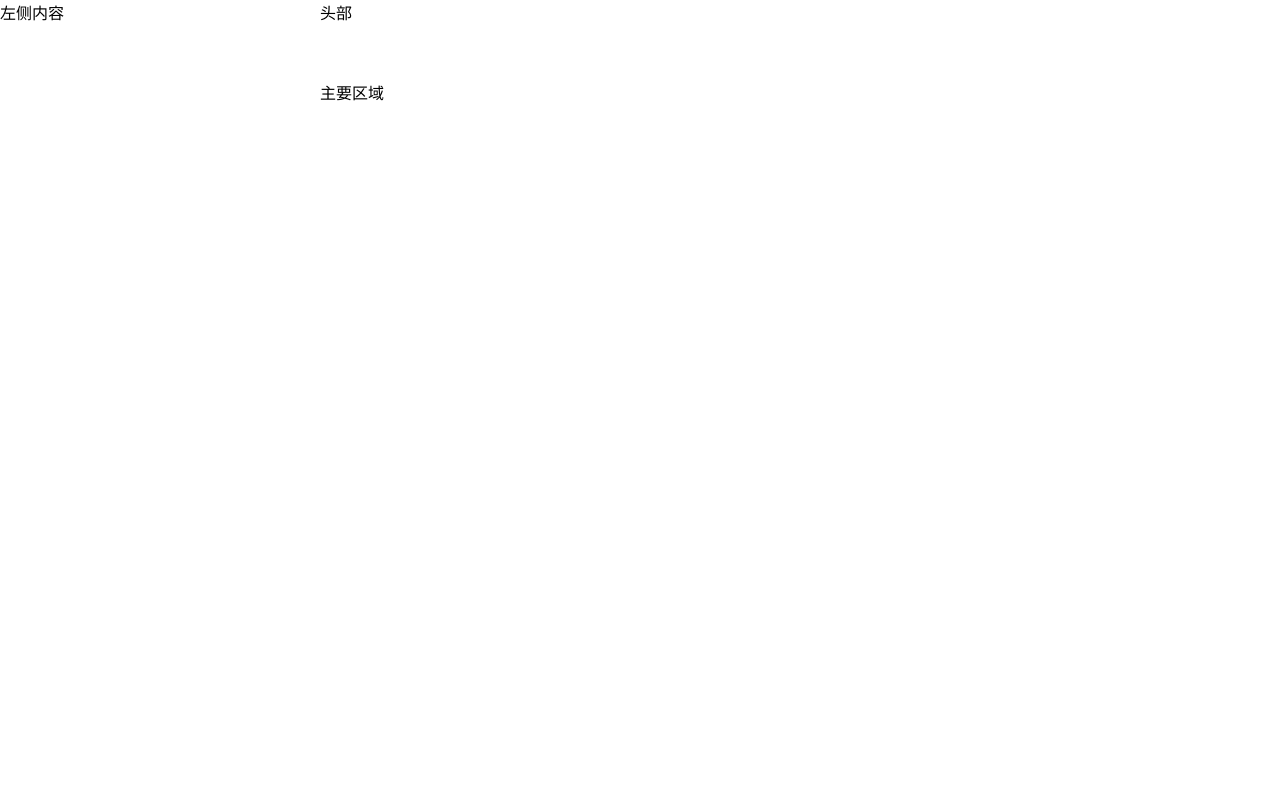
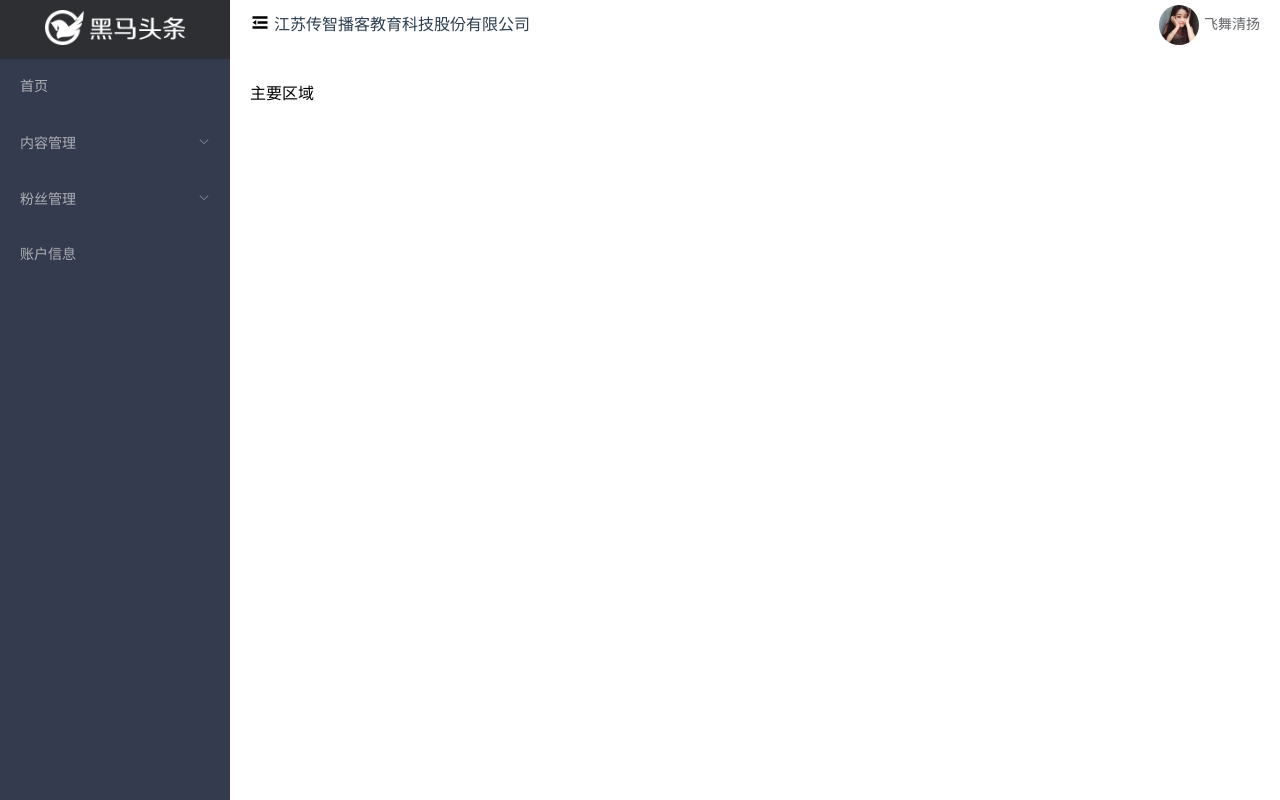
Before and after one commit to yu1259436934/Vuexiangmu1, a Vue app: page /#/home in a window 1280 px wide. Built offline with nearby package versions, Linux system fonts and the light colour scheme.

Commit message:
黑马头条PC-主页模块-头部结构及下拉菜单

```diff
--- /dev/null
+++ b/src/components/home/layout-aside.vue
@@ -0,0 +1,57 @@
+<template>
+  <div class='layout-aside'>
+    <div class='title' >
+        <img src="../../assets/img/logo_admin.png" alt="">
+    </div>
+    <!-- 左侧导航组件 -->
+    <el-menu background-color="#353b4e" text-color="#adafb5" active-text-color="#ffd04b">
+        <!-- 没有折叠选项 -->
+        <el-menu-item>首页</el-menu-item>
+        <!-- 二级折叠菜单 -->
+        <el-submenu index='1'>
+            <!-- 具名插槽 -->
+            <span slot='title'>内容管理</span>
+            <!-- 匿名插槽 -->
+           <el-menu-item>发布文章</el-menu-item>
+           <el-menu-item>文章列表</el-menu-item>
+           <el-menu-item>评论管理</el-menu-item>
+           <el-menu-item>素材管理</el-menu-item>
+
+        </el-submenu>
+        <el-submenu index='2'>
+            <!-- 具名插槽 -->
+            <span slot='title'>粉丝管理</span>
+            <!-- 匿名插槽 -->
+           <el-menu-item>图文数据</el-menu-item>
+           <el-menu-item>粉丝概况</el-menu-item>
+           <el-menu-item>粉丝画像</el-menu-item>
+           <el-menu-item>粉丝列表</el-menu-item>
+        </el-submenu>
+        <el-menu-item>账户信息</el-menu-item>
+
+    </el-menu>
+</div>
+</template>
+
+<script>
+export default {
+
+}
+</script>
+
+<style lang="less" scoped>
+  .layout-aside {
+    width: 230px;
+    .el-menu{
+      border-right:none;
+    };
+     .title {
+         background-color: #2e2f32;
+         text-align: center;
+         padding: 10px 0;
+         img {
+             height: 35px;
+         }
+     }
+ }
+</style>
--- /dev/null
+++ b/src/components/home/layout-header.vue
@@ -0,0 +1,54 @@
+<template>
+  <el-row class='layout-header' type='flex' align="middle">
+      <!-- 先定义一行 -->
+     <el-col class='left' :span="12">
+         <i class='el-icon-s-fold'></i>
+         <span>江苏传智播客教育科技股份有限公司</span>
+     </el-col>
+     <el-col class='right' :span="12">
+         <el-row type='flex' justify="end" align="middle">
+             <img src="../../assets/img/header.jpg" alt="">
+             <!-- 下拉菜单 -->
+             <el-dropdown>
+                 <!-- 匿名插槽  下拉菜单显示的元素内容 -->
+                 <span>飞舞清扬</span>
+                 <el-dropdown-menu slot="dropdown">
+                     <el-dropdown-item>个人信息</el-dropdown-item>
+                     <el-dropdown-item>git地址</el-dropdown-item>
+                     <el-dropdown-item>退出</el-dropdown-item>
+                 </el-dropdown-menu>
+             </el-dropdown>
+         </el-row>
+     </el-col>
+
+  </el-row>
+</template>
+
+<script>
+export default {
+
+}
+</script>
+
+<style lang='less' scoped>
+.layout-header{
+  .left{
+    font-size: 20px;
+    span{
+      color: #2c3e50;
+      font-size: 16px;
+      margin-left: 4px;
+    }
+  }
+  .right{
+    img{
+      width: 40px;
+      height: 40px;
+      border-radius: 50%;
+      margin-top: 5px;
+      margin-right: 5px;
+    }
+  }
+}
+
+</style>
--- a/src/views/home/index.vue
+++ b/src/views/home/index.vue
@@ -1,13 +1,16 @@
 <template>
  <el-container>
     <!-- 左右布局 -->
-    <el-aside>
-      左侧内容
+    <el-aside style="height:100vh;background-color:#353b4e;width:230px">
+      <layout-aside></layout-aside>
     </el-aside>
     <!-- 右侧容器 -->
     <el-container>
       <!-- 上下布局 -->
-      <el-header>头部</el-header>
+      <el-header>
+        <!-- 头部组件 -->
+        <layout-header></layout-header>
+      </el-header>
       <el-main>
         主要区域
       </el-main>
@@ -16,8 +19,13 @@
 </template>
 
 <script>
+import layoutAside from '../../components/home/layout-aside'
+import layoutHeader from '../../components/home/layout-header'
 export default {
-
+  components: {
+    'layout-aside': layoutAside,
+    'layout-header': layoutHeader
+  }
 }
 </script>
 
```
Also changed, not shown: src/assets/img/header.jpg (added).
